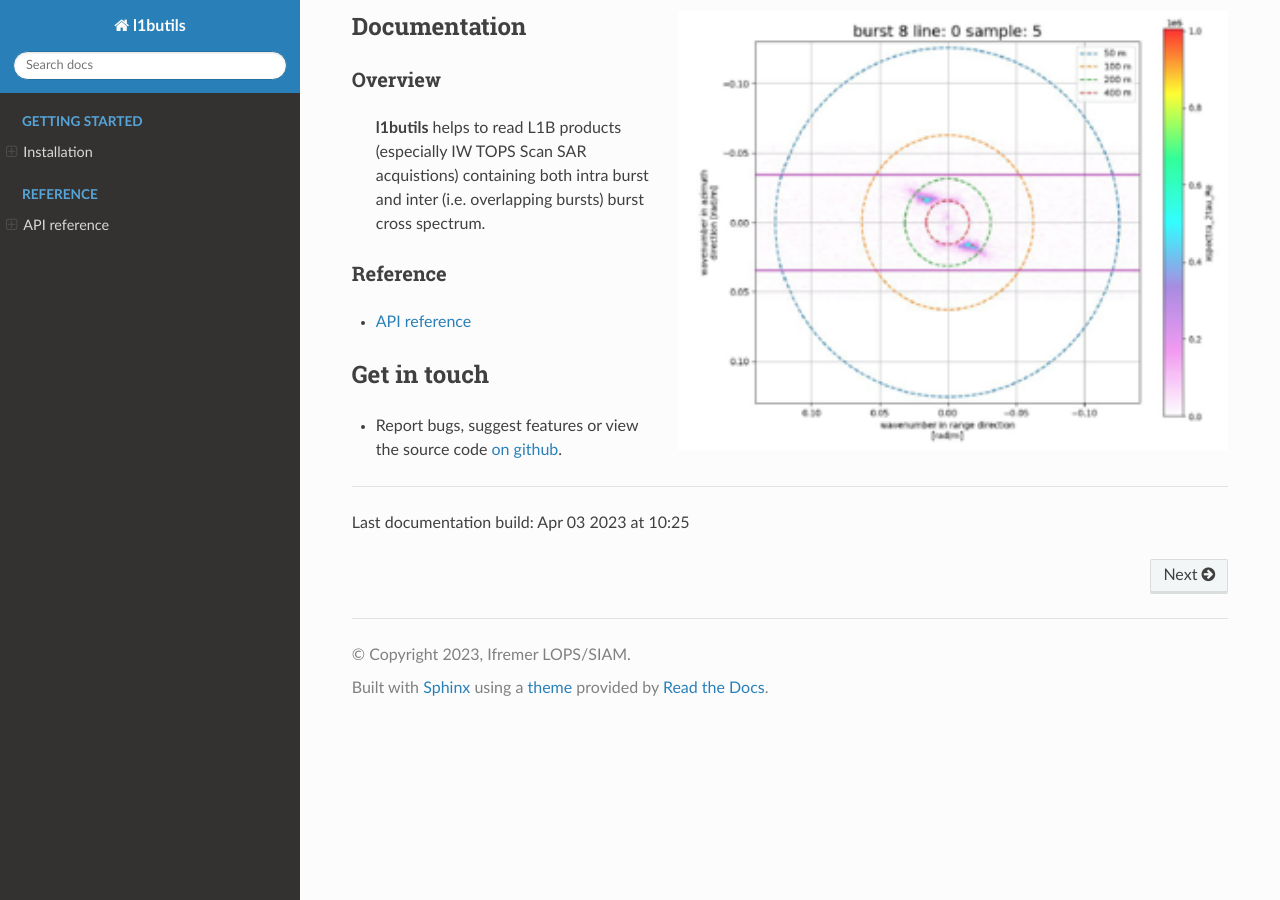
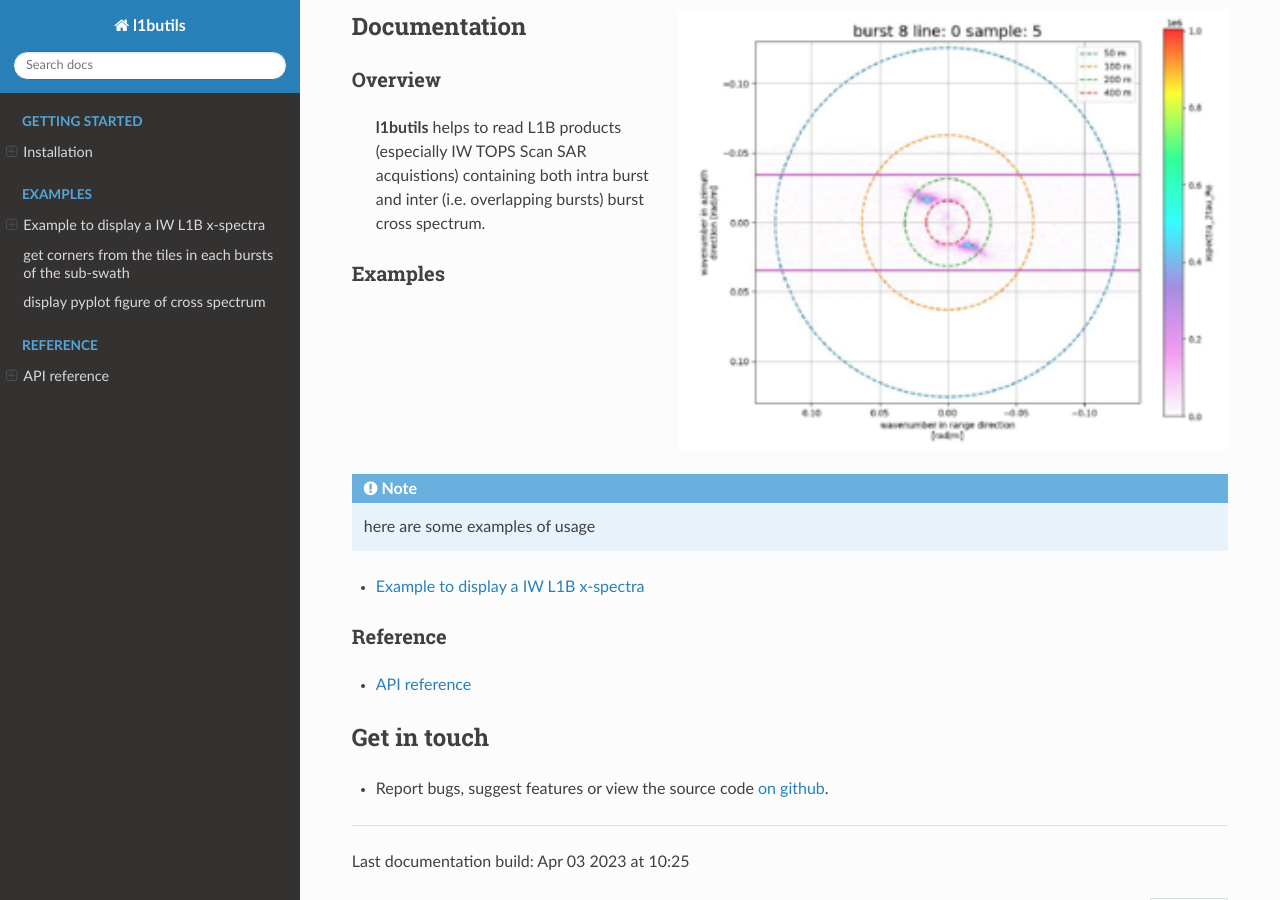
Before and after one commit to umr-lops/utils_xsarslc_l1b, a Sphinx documentation site: the page built from docs/index.rst, in a window 1280 px wide and 900 px high, scrolled down 455 px. Built offline with Sphinx 7.4.7 and the Read the Docs theme 2.0.0, drawn with Linux system fonts in a browser that asks for light colours.

Commit message:
add the notebook example to plot xpsectra from l1b

```diff
--- a/docs/index.rst
+++ b/docs/index.rst
@@ -32,6 +32,15 @@ Overview
     inter (i.e. overlapping bursts) burst cross spectrum.
 
 
+Examples
+........
+
+.. note::
+    here are some examples of usage
+
+* :doc:`examples/display_a_IW_L1B_xspectra`
+
+
 Reference
 .........
 
@@ -61,6 +70,13 @@ Last documentation build: |today|
 .. toctree::
    :maxdepth: 1
    :hidden:
+   :caption: Examples
+
+   examples/display_a_IW_L1B_xspectra
+
+.. toctree::
+   :maxdepth: 1
+   :hidden:
    :caption: Reference
 
    basic_api
--- a/docs/installing.rst
+++ b/docs/installing.rst
@@ -36,6 +36,7 @@ dev install
 ###########
 
 .. code-block::
+
     git clone https://github.com/umr-lops/utils_xsarslc_l1b.git
     cd utils_xsarslc_l1b
     pip install -e .
```
